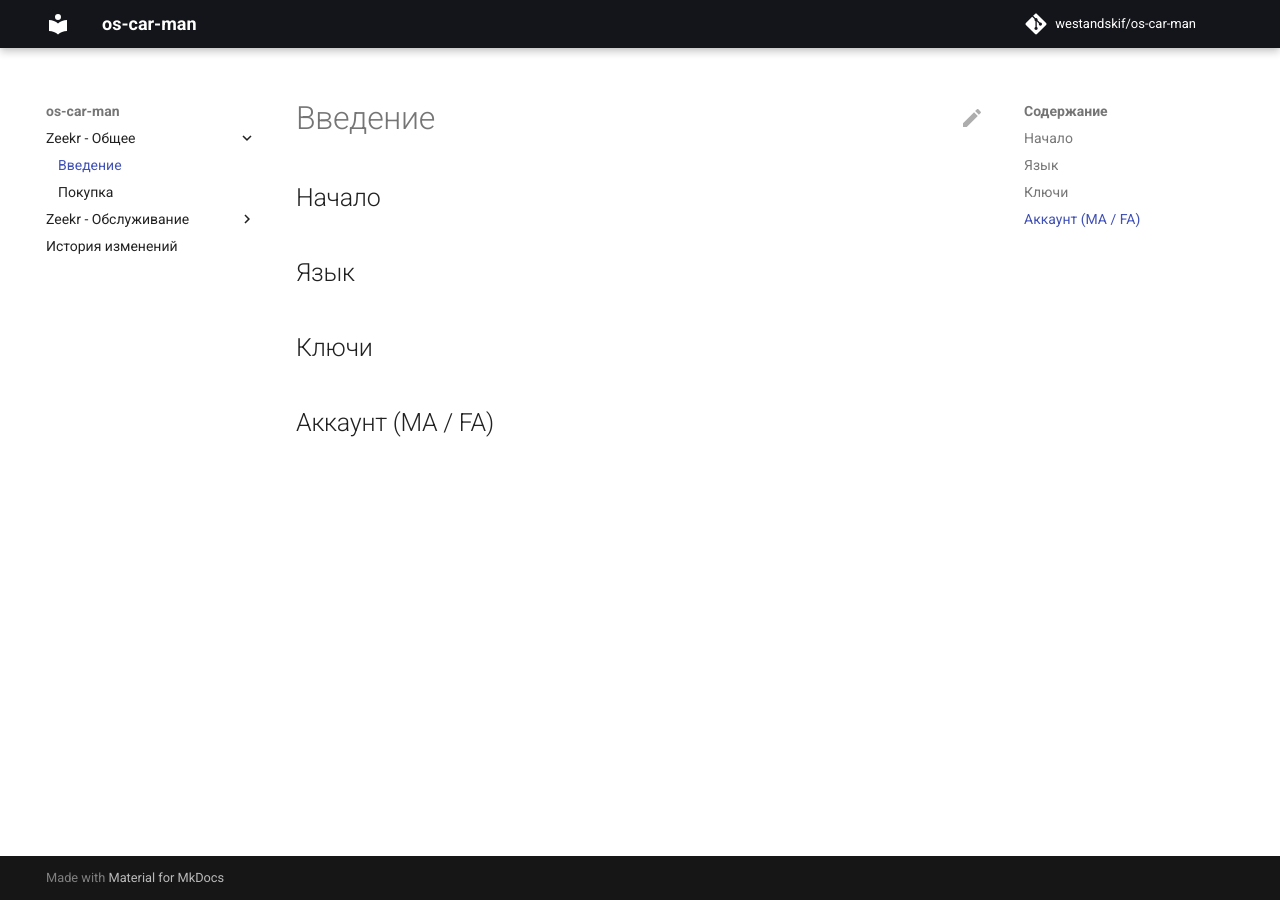
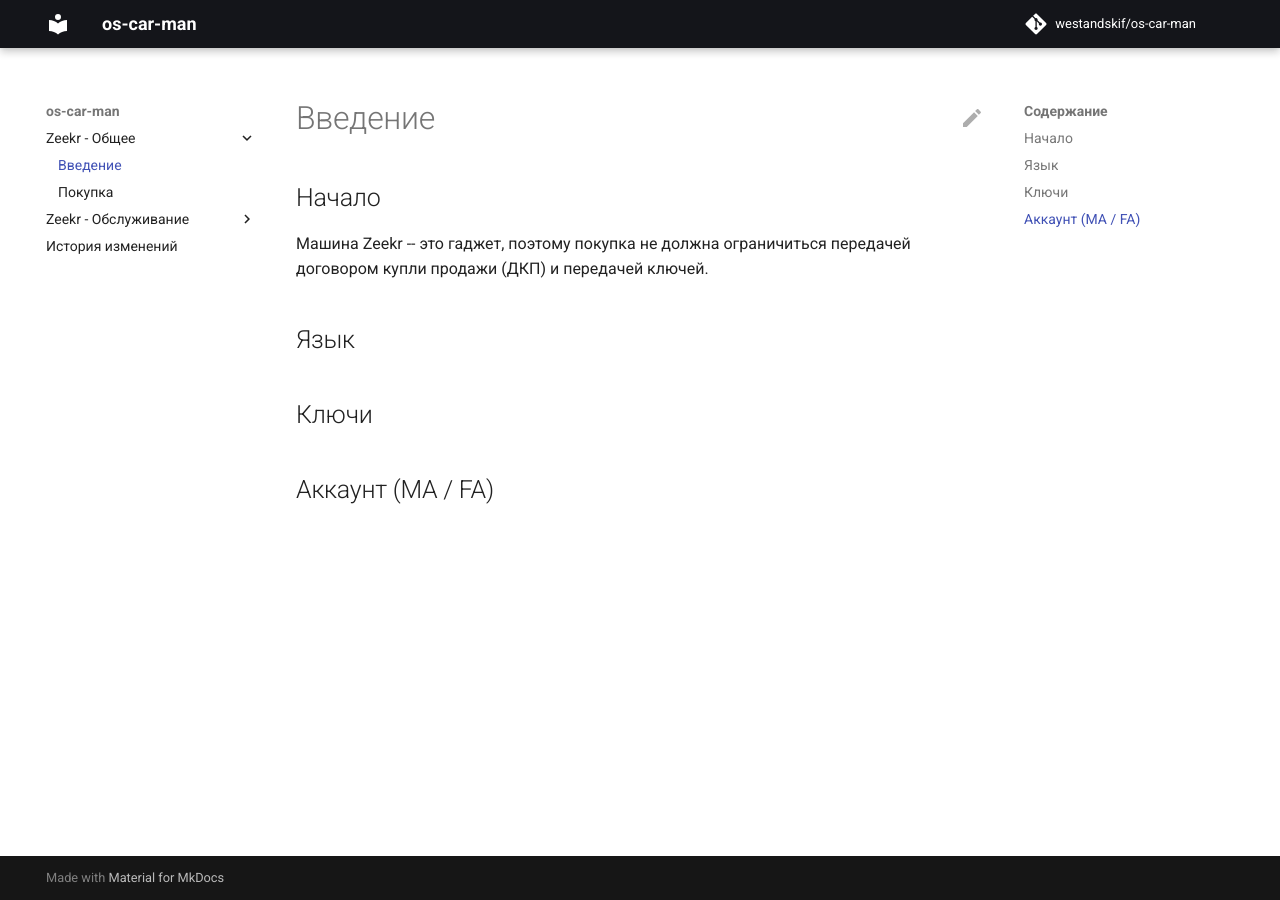
Before and after one commit to os-car-man/os-car-man, an MkDocs documentation site: the page built from docs/README.md, in a window 1280 px wide. Built offline with MkDocs 1.6.1 and Material for MkDocs 9.7.7, drawn with Linux system fonts in a browser that asks for light colours; comment, search, counter and statistics services are not loaded.

```diff
--- a/docs/README.md
+++ b/docs/README.md
@@ -1,4 +1,7 @@
 ## Начало
+
+Машина Zeekr -- это гаджет, поэтому покупка не должна ограничиться передачей
+договором купли продажи (ДКП) и передачей ключей.
 
 ## Язык
 
```
Also changed, not shown: 1 other file.
